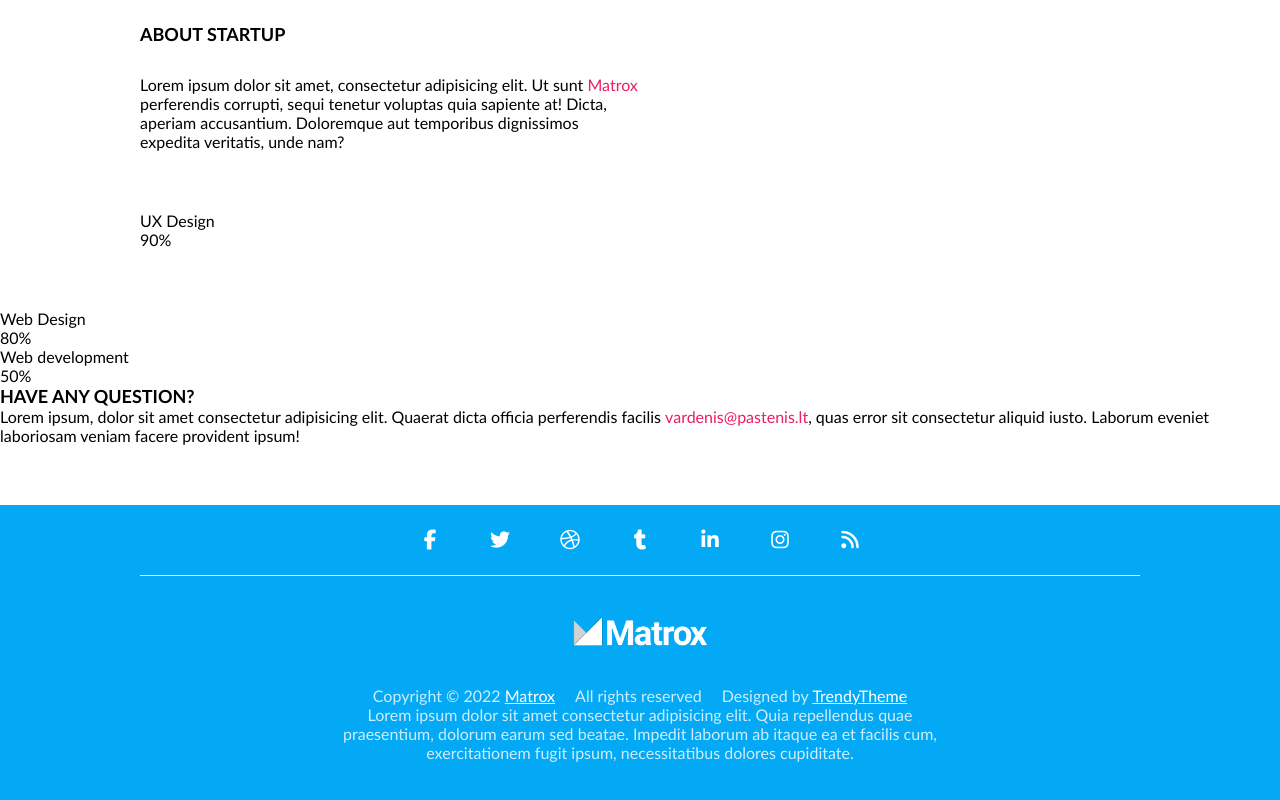
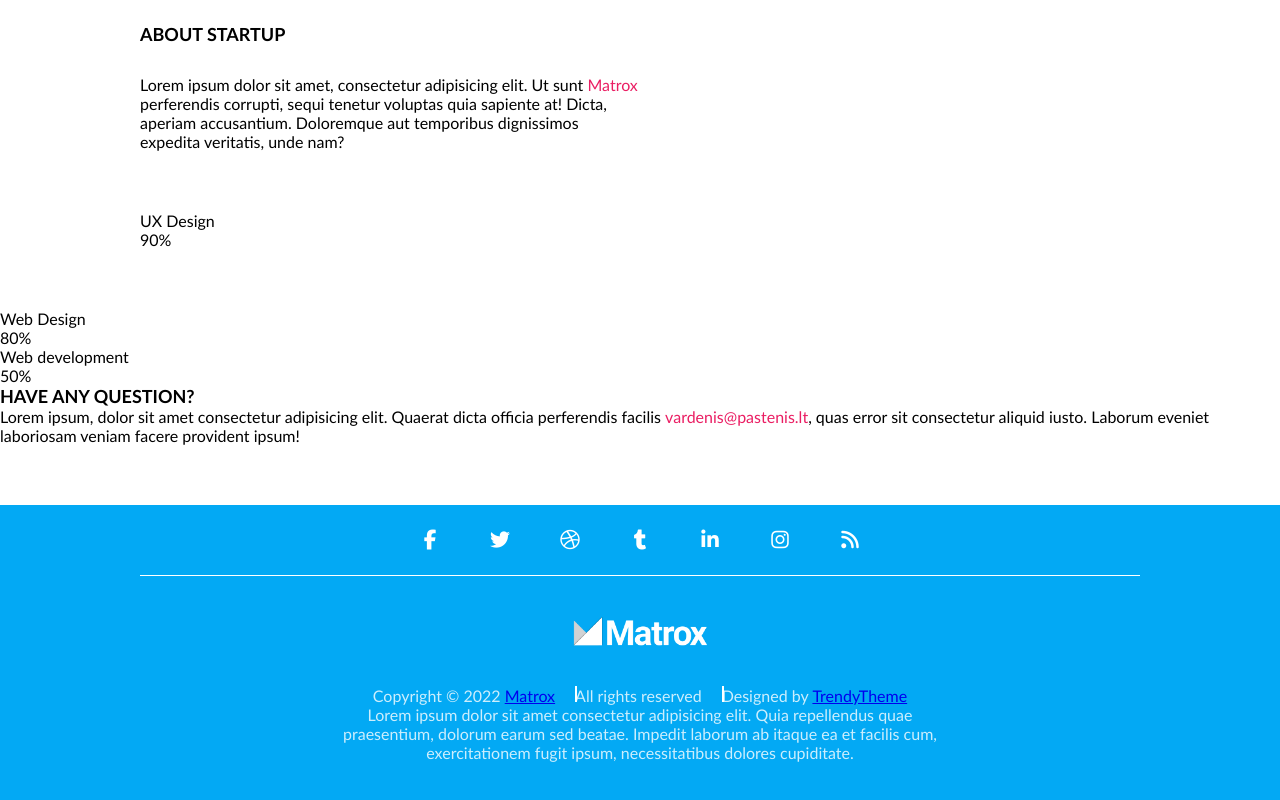
Before and after one commit to Lincikas/07-coming-soon, a website: page index.html in a window 1280 px wide. Shown: the part 500-1300 px from the top of the page. Drawn offline with Linux system fonts and the light colour scheme.

Commit message:
Pseudo element #13

```diff
--- a/css/pages/home.css
+++ b/css/pages/home.css
@@ -76,8 +76,21 @@ footer.container {
 }
 .bottom > .trio {
     display: flex;
-    gap: 20px;
+    gap: 0 20px;
 }
+.bottom > .trio > p {
+    position: relative;
+}
+.bottom > .trio > p + p::before {
+    content: '';
+    display: inline-block;
+    width: 2px;
+    height: 16px;
+    background-color: #fff;
+    position: absolute;
+    top: 1;
+    left: -11;
+
 .bottom a {
     color: #fff;
 }
```
